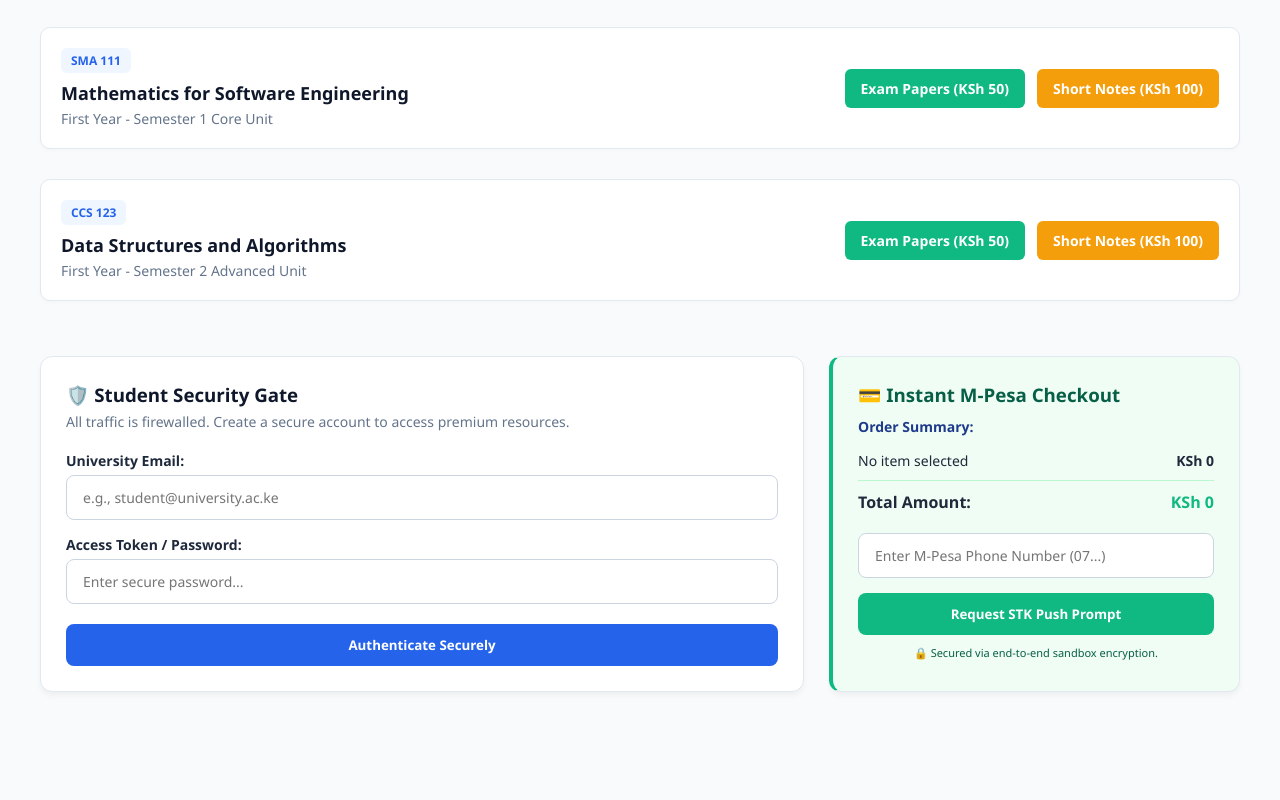
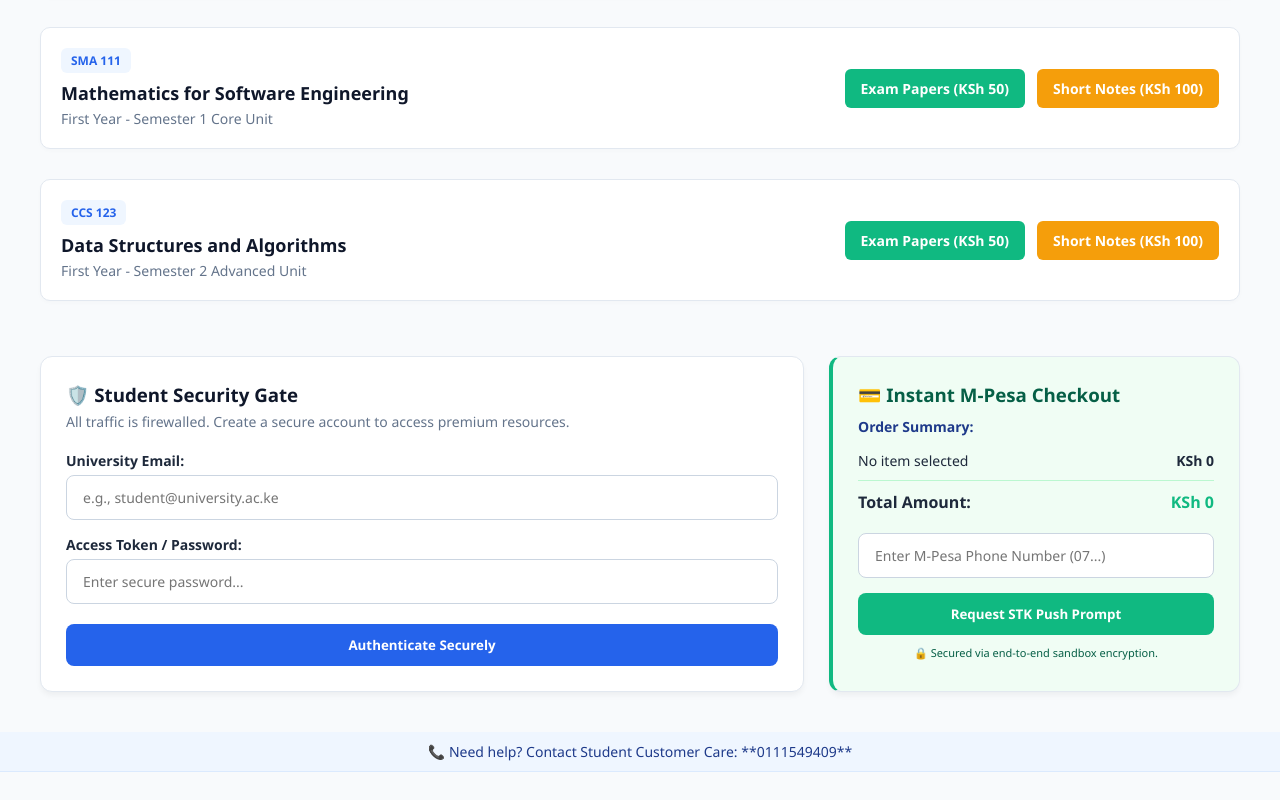
Before and after one commit to johnabuoro9614-source/comrade-revpat, a plain HTML site: page index.html in a window 1280 px wide. Shown: the part 1068-1868 px from the top of the page. Drawn offline with Linux system fonts and the light colour scheme.

Commit message:
Add files via upload

```diff
--- a/index.html
+++ b/index.html
@@ -351,5 +351,8 @@
         </div>
     </div>
 <script src="app.js"></script>
+<div style="background-color: #eff6ff; text-align: center; padding: 10px; font-size: 14px; color: #1e3a8a; border-bottom: 1px solid #dbeafe;">
+    📞 Need help? Contact Student Customer Care: **0111549409**
+</div>
 </body>
 </html>
```
